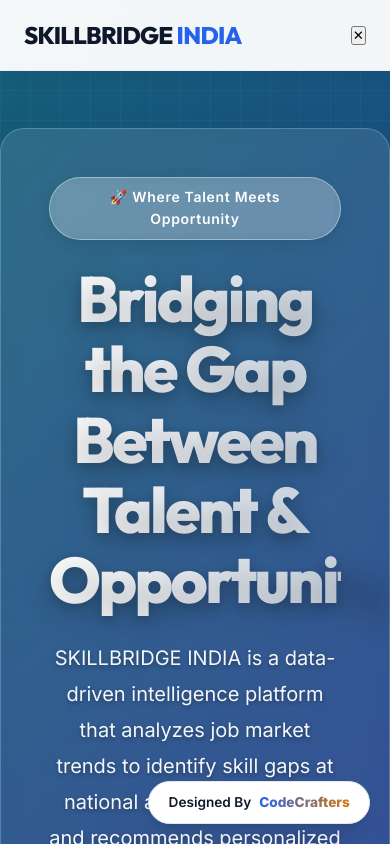
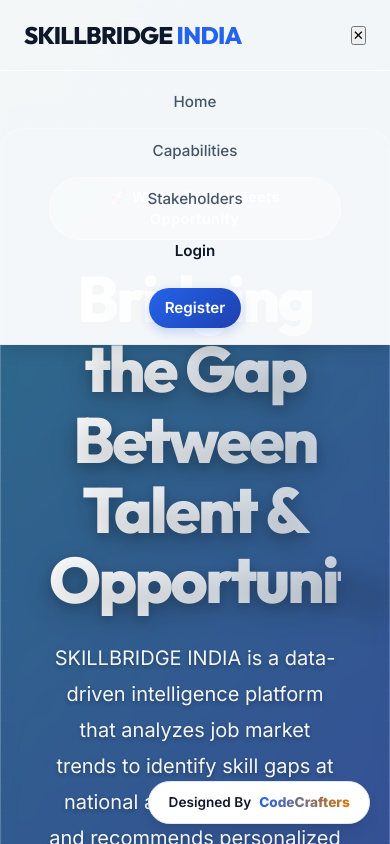
Before and after one commit to shauryaprakash1510/skillbridgeindia, a website: page index.html in a window 390 px wide. Both pictures are taken after a click on the button "Toggle navigation". Shown: the top 844 px of the page. Drawn offline with Linux system fonts and the light colour scheme.

Commit message:
Initial commit

```diff
--- a/css/style.css
+++ b/css/style.css
@@ -1300,3 +1300,37 @@
         gap: 2rem;
     }
 }
+
+
+/* Mobile Menu Fix */
+@media (max-width: 768px) {
+    .nav-links {
+        display: none;
+        position: absolute;
+        top: 100%;
+        left: 0;
+        width: 100%;
+        background: rgba(255, 255, 255, 0.95);
+        backdrop-filter: blur(10px);
+        flex-direction: column;
+        padding: 1rem;
+        box-shadow: 0 10px 15px -3px rgba(0, 0, 0, 0.1);
+        border-bottom: 1px solid rgba(226, 232, 240, 0.6);
+        gap: 1rem;
+        animation: slideDown 0.3s ease-out forwards;
+    }
+
+    .nav-links.active {
+        display: flex !important;
+    }
+
+    .mobile-menu-btn {
+        display: block;
+        z-index: 1002;
+    }
+
+    @keyframes slideDown {
+        from { opacity: 0; transform: translateY(-10px); }
+        to { opacity: 1; transform: translateY(0); }
+    }
+}
```
